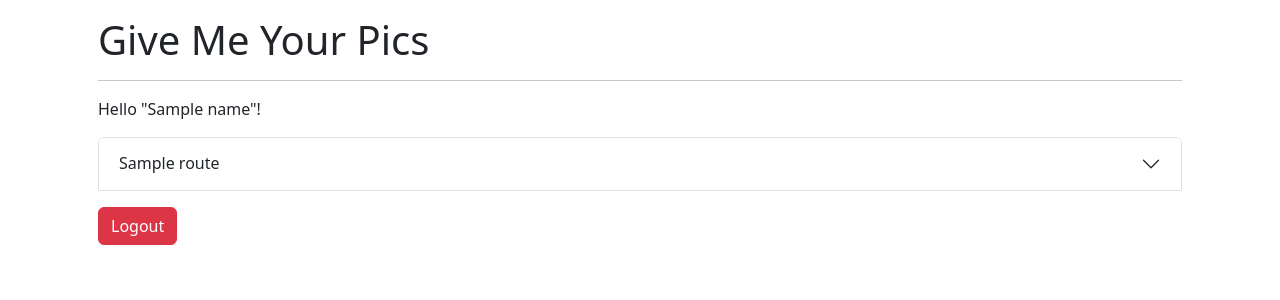
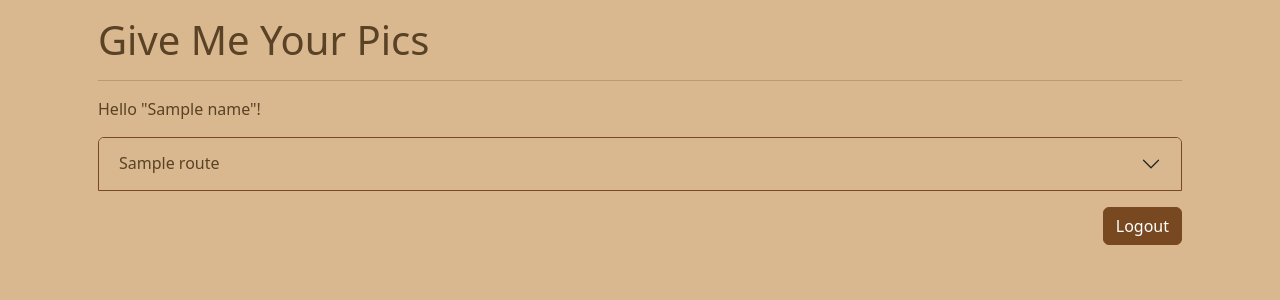
Before and after one commit to Tricopetaurus/qr-site, a Python web app: template src/qr_site/templates/index.html in a window 1280 px wide. Shown: the top 300 px of the page. Run offline with Jinja, Linux system fonts and the light colour scheme; the template is opened without the code that fills it: most values are stand-ins (such as "Sample title", 1, 10 or a date in 2020).

Commit message:
Color change

```diff
--- /dev/null
+++ b/src/qr_site/static/css/theme.css
@@ -0,0 +1,80 @@
+:root {
+    --bs-body-color: #6D7119;
+    --bs-body-bg: #EDD198;
+    --bs-primary: #C7793A;
+    --bs-primary-bg-subtle: #C7793A;
+    --bs-border-color: #784821;
+    --bs-secondary-bg: #6D7119;
+    --bs-secondary-bg-subtle: #8a8e2e;
+    --bs-secondary-border-subtle: #44470f;
+    --bs-primary-text-emphasis: #784821;
+    --bs-danger: #784821;
+
+    --adobe-a: #8C8846;
+    --adobe-b: #594225;
+    --adobe-c: #D9B88F;
+    --adobe-d: #BF6E3F;
+    --adobe-e: #D9CEC7;
+
+    --bs-body-color: var(--adobe-b);
+    --bs-body-bg: var(--adobe-c);
+    --bs-primary-bg-subtle: var(--adobe-d);
+}
+
+.accordion-button:focus {
+    box-shadow: none;
+    border-color: rgba(0,0,0,.125);
+}
+
+.form-control:focus {
+    box-shadow: none;
+    border-color: rgba(0,0,0,.125);
+}
+
+.accordion-button:not(.collapsed) {
+    color: #ffffff;
+}
+.accordion-button.collapsed {
+    color: var(--bs-body-color);
+}
+.accordion-button:not(.collapsed)::after {
+    background-image: var(--bs-accordion-btn-icon);
+}
+
+.btn-danger {
+    background-color: var(--bs-danger);
+    border-color: var(--bs-border-color);
+}
+.btn-danger:hover {
+    background-color: var(--bs-primary);
+    border-color: var(--bs-border-color);
+}
+
+.btn-primary {
+    background-color: var(--bs-primary);
+    border-color: var(--bs-border-color);
+}
+
+.btn-primary:disabled {
+    background-color: var(--bs-primary-bg-subtle);
+    border-color: var(--bs-border-color);
+}
+
+.btn-primary:hover {
+    background-color: var(--bs-border-color);
+    border-color: var(--bs-border-color);
+}
+
+.btn-secondary {
+    background-color: var(--bs-secondary-bg-subtle);
+    border-color: var(--bs-secondary-border-subtle);
+}
+.btn-secondary:hover {
+    background-color: var(--bs-secondary-bg);
+    border-color: var(--bs-secondary-border-subtle);
+}
+
+.caret {
+    color: #ffffff;
+    background: #000000;
+}
--- a/src/qr_site/static/js/modules/uploads.js
+++ b/src/qr_site/static/js/modules/uploads.js
@@ -70,8 +70,7 @@ class UploadForm {
         // console.log(e.target);
 
         if (files && files.length) {
-            label.innerText = `${files.length > 1 ? files.length + ' ' : ''}Photo${files.length > 1 ? 's' : ''} Ready!`;
-            // label.innerText = `${`${files.length > 1 ? files.length+' ' : ''}`}Photo${files.length > 1 ? 's' : ''} Ready!`;
+            label.textContent = `${files.length > 1 ? files.length + ' ' : ''}Photo${files.length > 1 ? 's' : ''} Ready!`;
         } else {
             label.innerHTML = this.original_text[e.target.id];
         }
--- a/src/qr_site/templates/index.html
+++ b/src/qr_site/templates/index.html
@@ -13,6 +13,9 @@
           integrity="sha384-LN+7fdVzj6u52u30Kp6M/trliBMCMKTyK833zpbD+pXdCLuTusPj697FH4R/5mcr" crossorigin="anonymous">
     <!-- Bootstrap Icons -->
     <link rel="stylesheet" href="https://cdn.jsdelivr.net/npm/bootstrap-icons@1.13.1/font/bootstrap-icons.min.css">
+
+    <!-- Custom theme to apply our own coloring -->
+    <link rel="stylesheet" href="static/css/theme.css">
 </head>
 
 <body>
@@ -58,9 +61,9 @@
                                 <input id="live_{{route.route}}" type="file" name="selfie" style="display: none;"
                                        accept="image/*" capture="user">
                                 <div class="btn-group-vertical" role="group">
-                                    <label class="btn btn-outline-secondary" for="uploaded_{{route.route}}"><i
+                                    <label class="btn btn-secondary" for="uploaded_{{route.route}}"><i
                                             class="bi bi-cloud-upload-fill"> </i>Upload Pictures</label>
-                                    <label class="btn btn-outline-secondary" for="live_{{route.route}}"><i
+                                    <label class="btn btn-secondary" for="live_{{route.route}}"><i
                                             class="bi bi-camera-fill"> </i>Take a Photo</label>
                                 </div>
                                 <div class="btn-group" role="group">
@@ -74,7 +77,7 @@
             </div>
             {% endfor %}
 
-            <div class="mt-3">
+            <div class="mt-3 d-flex flex-row-reverse">
                 <a href="/logout" class="btn btn-danger" role="button">Logout</a>
             </div>
         </div>
--- a/src/qr_site/templates/login.html
+++ b/src/qr_site/templates/login.html
@@ -11,6 +11,9 @@
     <link href="https://cdn.jsdelivr.net/npm/bootstrap@5.3.7/dist/css/bootstrap.min.css" rel="stylesheet" integrity="sha384-LN+7fdVzj6u52u30Kp6M/trliBMCMKTyK833zpbD+pXdCLuTusPj697FH4R/5mcr" crossorigin="anonymous">
     <!-- Bootstrap Icons -->
     <link rel="stylesheet" href="https://cdn.jsdelivr.net/npm/bootstrap-icons@1.13.1/font/bootstrap-icons.min.css">
+
+    <!-- Custom theme to apply our own coloring -->
+    <link rel="stylesheet" href="static/css/theme.css">
 </head>
 
 <body>
```
